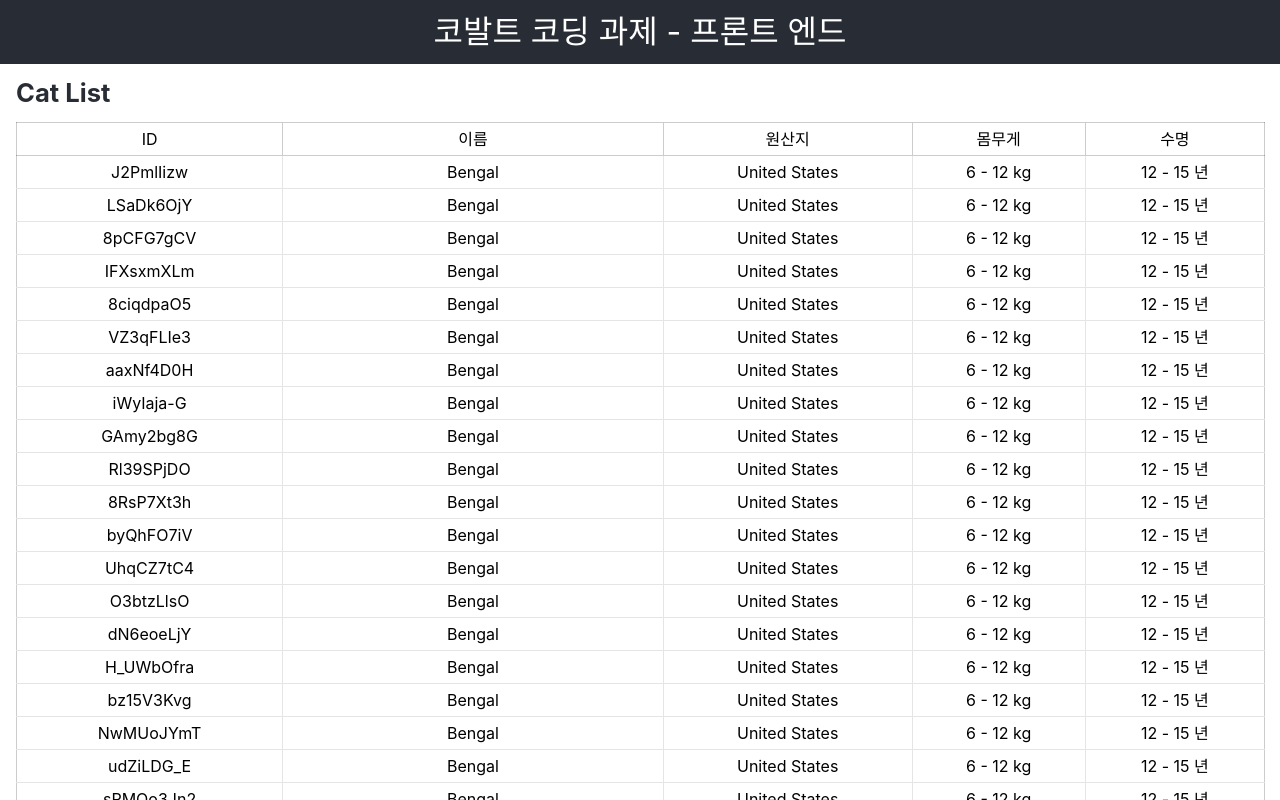
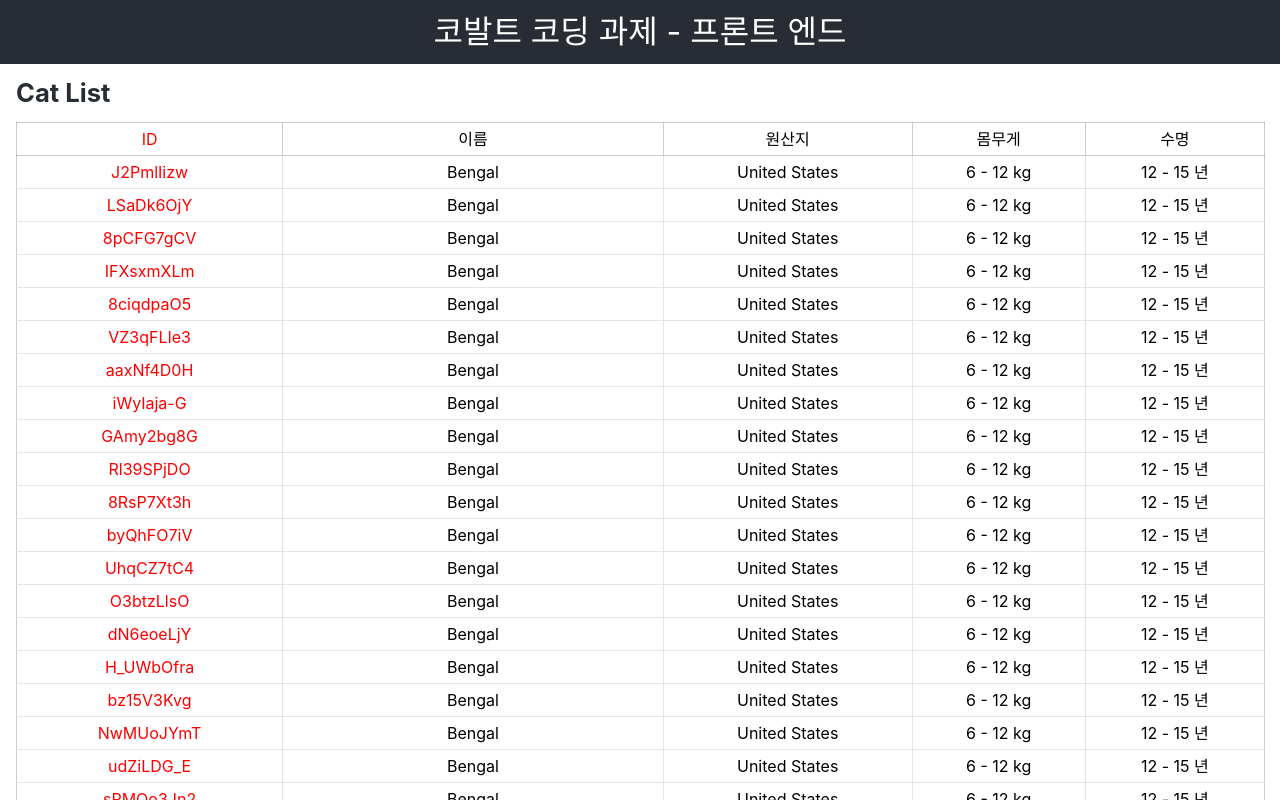
Before and after one commit to StellaKim1230/cobalt-interview-frontend-study, a React (Create React App) app: page / in a window 1280 px wide. Shown: the top 800 px of the page. Built offline with nearby package versions, Linux system fonts and the light colour scheme.

Commit message:
Add CustomStyle.

```diff
--- a/src/@types/model.d.ts
+++ b/src/@types/model.d.ts
@@ -5,4 +5,5 @@ export interface TableColumn {
   dataIndex: string
   render?: (parameter?: any) => any
   align?: StringifyOptions
+  style?: any
 }
--- a/src/App.tsx
+++ b/src/App.tsx
@@ -10,6 +10,9 @@ const columns = [{
   key: 'id',
   title: 'ID',
   dataIndex: 'id',
+  style: {
+    color: 'red',
+  },
 }, {
   key: 'name',
   title: '이름',
--- a/src/components/TableHeader.tsx
+++ b/src/components/TableHeader.tsx
@@ -14,10 +14,11 @@ const TableHeader: FC<Props> = ({ columns }) => {
   return (
     <thead className="TableHeader">
       <tr className="TableHeader__tr">
-        {columns.map(({ key, title, className}) => (
+        {columns.map(({ key, title, className, style }) => (
           <th
             key={key}
             className={cx('TableHeader__th', className)}
+            style={style}
           >
             {title}
           </th>
--- a/src/components/TableRow.tsx
+++ b/src/components/TableRow.tsx
@@ -1,6 +1,6 @@
 import React, { FC } from 'react'
 
-import { pick, get } from 'lodash'
+import { get } from 'lodash'
 
 import { TableColumn } from '../@types/model'
 
@@ -15,14 +15,16 @@ const TableRow: FC<Props> = ({
   columns,
   dataSource,
 }) => {
-  const dataIndexs = columns.map(c => (pick(c, ['dataIndex', 'render'])))
-
   return (
     <tbody className="TableRow">
       {dataSource.map(d => (
         <tr className="TableRow__tr" key={d.id}>
-          {dataIndexs.map(({ dataIndex, render }) => (
-            <td className="TableRow__td" key={dataIndex}>
+          {columns.map(({ dataIndex, render, style }) => (
+            <td
+              className="TableRow__td"
+              key={dataIndex}
+              style={style}
+            >
               {render ? render(get(d, dataIndex)) : get(d, dataIndex)}
             </td>
           ))}
```
